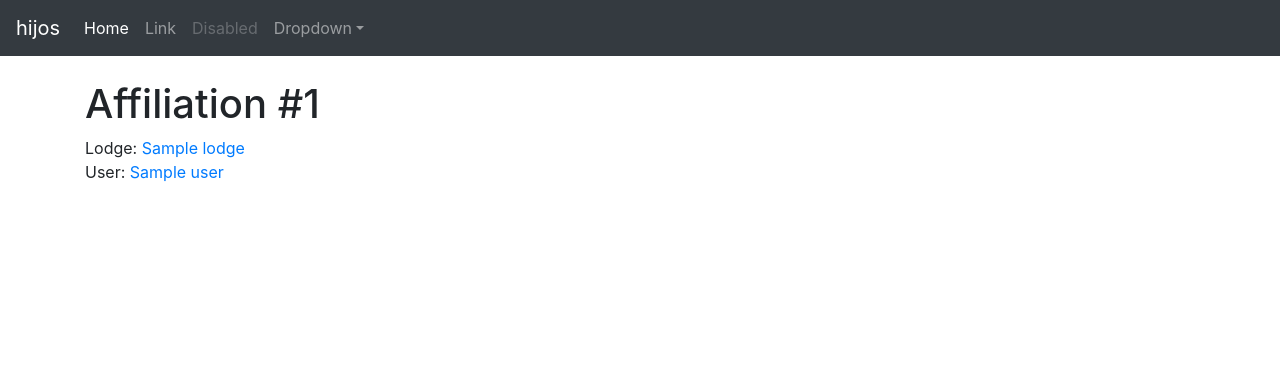
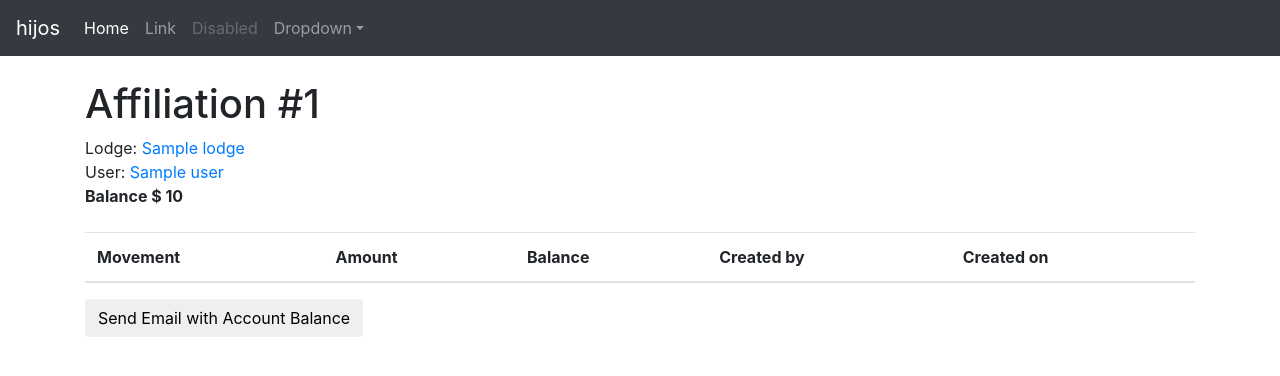
Before and after one commit to smartman1234/book-keeping-management-system, a Django app: template hijos/templates/users/affiliation_detail.html in a window 1280 px wide. Shown: the top 376 px of the page. Run offline with Django 3.2, Linux system fonts and the light colour scheme; the template is opened without the code that fills it: most values are stand-ins (such as "Sample title", 1, 10 or a date in 2020); lists and menus that the app fills with data are empty; some libraries are stand-ins or nearby versions.

Commit message:
Added button to send account balance. Also fixed some views on users/.

```diff
--- a/hijos/templates/users/affiliation_detail.html
+++ b/hijos/templates/users/affiliation_detail.html
@@ -18,4 +18,54 @@
     {% trans "User" %}: <a href="{% url 'users:user-detail' affiliation.user.id %}">{{ affiliation.user }}</a>
   </div>
 </div>
+<div class="row">
+  <div class="col">
+    <b>{% trans "Balance" %} $ {{ affiliation.account.balance }}</b>
+  </div>
+</div>
+<br>
+<table class="table table-striped">
+  <thead>
+    <tr>
+      <th>{% trans "Movement" %}</th>
+      <th>{% trans "Amount" %}</th>
+      <th>{% trans "Balance" %}</th>
+      <th>{% trans "Created by" %}</th>
+      <th>{% trans "Created on" %}</th>
+    </tr>
+  </thead>
+  <tbody>
+    {% for movement in affiliation.account.movements.all %}
+    {% if movement.is_active %}
+    <tr>
+      {% if movement.account_movement_type == "I" %}
+      <td>{% trans "Invoice" %}</td>
+      {% elif movement.account_movement_type == "D" %}
+      <td>{% trans "Deposit" %}</td>
+      {% elif movement.account_movement_type == "C" %}
+      <td>{% trans "Charge" %}</td>
+      {% elif movement.account_movement_type == "G" %}
+      <td>{% trans "Grand Lodge Deposit" %}</td>
+      {% else %}
+      <td>{% trans "Unknown" %}</td>
+      {% endif %}
+      <td>$ {{ movement.amount }}</td>
+      <td>$ {{ movement.balance }}</td>
+      <td>{{ movement.created_by }}</td>
+      <td>{{ movement.created_on  }}</td>
+    </tr>
+    {% endif %}
+    {% endfor %}
+  </tbody>
+</table>
+<form class="form-horizontal" method="post" action="{% url 'users:affiliation-detail' affiliation.id %}">
+  {% csrf_token %}
+  <div class="control-group">
+  <div class="controls">
+    <button type="submit" class="btn">
+        {% trans "Send Email with Account Balance" %}
+    </button>
+  </div>
+  </div>
+</form>
 {% endblock %}
--- a/hijos/templates/users/affiliation_list.html
+++ b/hijos/templates/users/affiliation_list.html
@@ -14,7 +14,7 @@
       {% for affiliation in affiliations %}
       <div class="row">
         <div class="col">
-          <a href="{% url 'treasure:affiliation-detail' affiliation.id %}">
+          <a href="{% url 'users:affiliation-detail' affiliation.id %}">
             <b>{{ affiliation }}</b>
           </a>
         </div>
--- a/hijos/treasure/views.py
+++ b/hijos/treasure/views.py
@@ -1,5 +1,5 @@
-from django.models import Q
 from django.contrib.auth.mixins import LoginRequiredMixin
+from django.db.models import Q
 from django.shortcuts import get_object_or_404
 from django.views.generic import CreateView, DetailView, ListView
 
@@ -319,7 +319,7 @@ class LodgeAccountEgressCreateView(LoginRequiredMixin, CreateView):
         return super().form_valid(form)
 
 
-class LodgeAccountTransferByLodgeList(LoginRequiredMixin, ListView):
+class LodgeAccountTransfersByLodgeList(LoginRequiredMixin, ListView):
     template_name = 'treasure/lodgeaccounttransfer_list.html'
     context_object_name = 'transfers'
 
--- a/hijos/users/models.py
+++ b/hijos/users/models.py
@@ -256,7 +256,7 @@ class Affiliation(Model):
     def get_absolute_url(self):
         return reverse('users:affiliation-detail', kwargs={'pk': self.pk})
 
-    def send_treasure_mail(self, title, content):
+    def send_treasure_mail(self, title, content=""):
         if self.user.most_worshipful:
             body = _("Dear M.·.W.·.B.·. %(full_name)s:")
         elif self.user.worshipful:
```
Also changed, not shown: hijos/users/views.py (+23 -2 lines).
